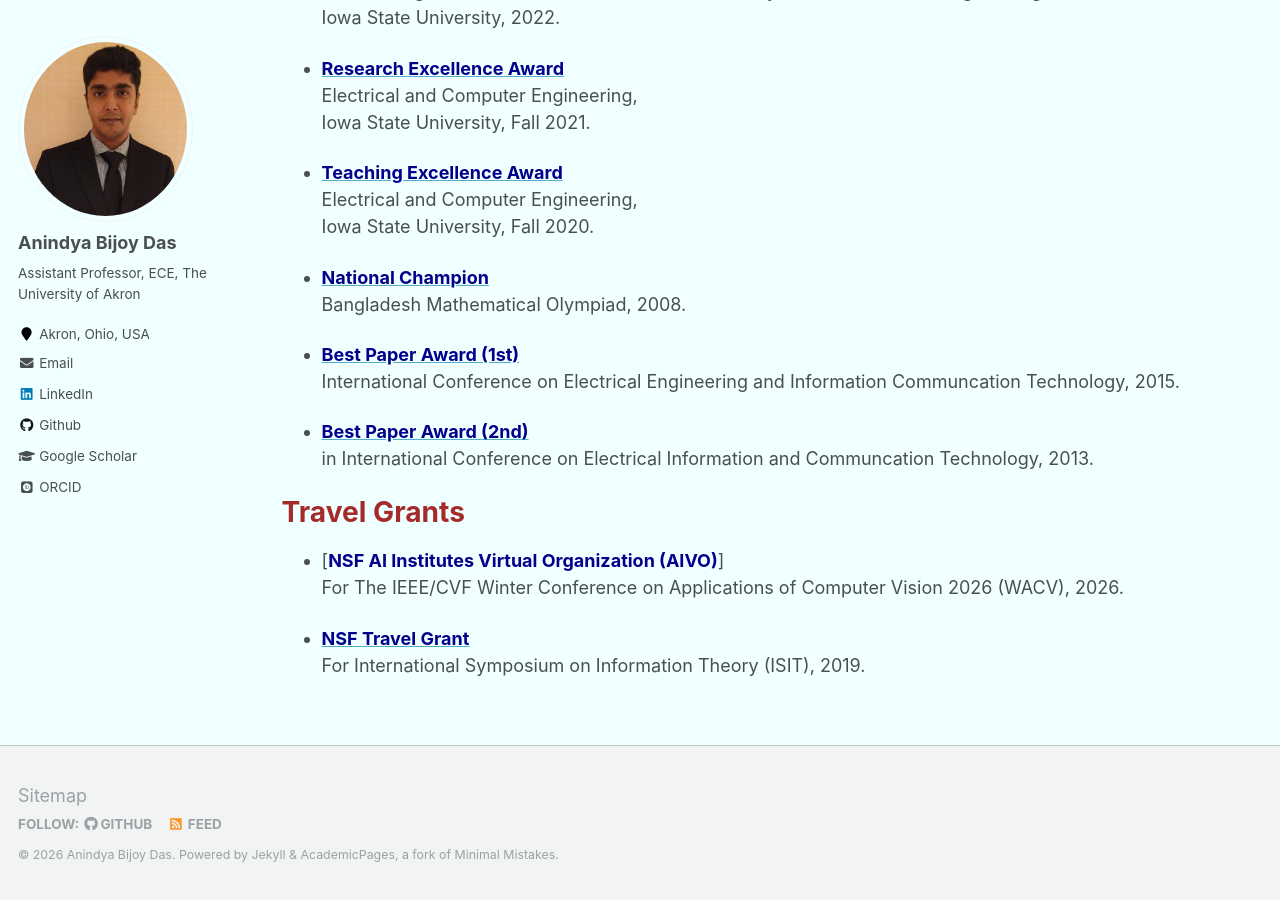
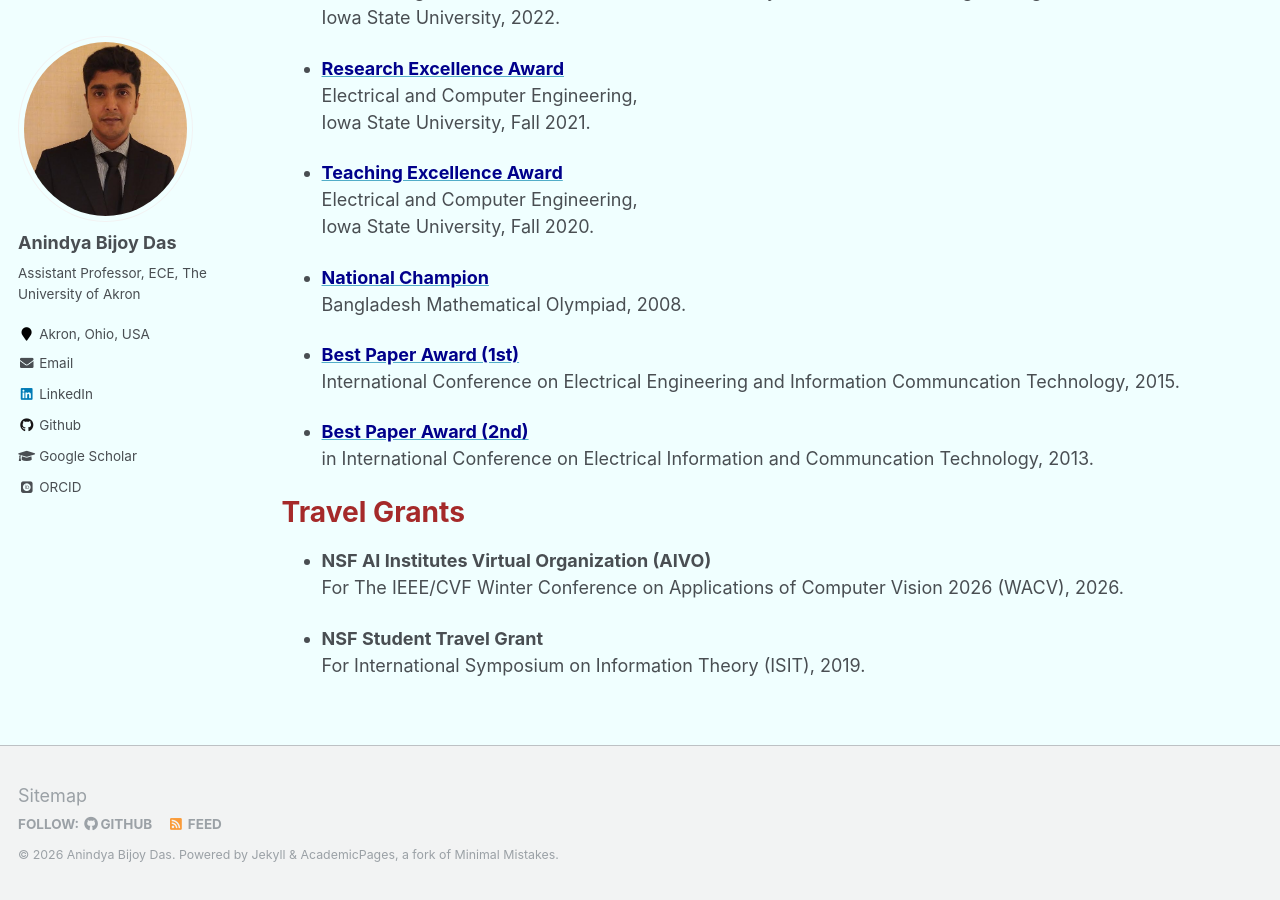
Before and after one commit to anindyabijoydas/portfolio, a Jekyll site: the page built from _pages/awards.md, in a window 1280 px wide and 900 px high, scrolled down 562 px. Built offline with Jekyll 4.4.1, drawn with Linux system fonts in a browser that asks for light colours; some web fonts are replaced.

Commit message:
Update awards.md

```diff
--- a/_pages/awards.md
+++ b/_pages/awards.md
@@ -41,6 +41,6 @@ redirect_from:
 <span style="color:brown">**Travel Grants**</span>
 ======
 
-* [<span style="color: #00008B">**NSF AI Institutes Virtual Organization (AIVO)**</span>] <br/> For The IEEE/CVF Winter Conference on Applications of Computer Vision 2026 (WACV), 2026.
+* **NSF AI Institutes Virtual Organization (AIVO)** <br/> For The IEEE/CVF Winter Conference on Applications of Computer Vision 2026 (WACV), 2026.
 
-* [<span style="color: #00008B">**NSF Travel Grant**</span>](https://drive.google.com/file/d/13nNtUwhb57CYU3xJa8B4pFeLk1SxATMk/view)  <br/> For International Symposium on Information Theory (ISIT), 2019.
+* **NSF Student Travel Grant** <br/> For International Symposium on Information Theory (ISIT), 2019.
```
